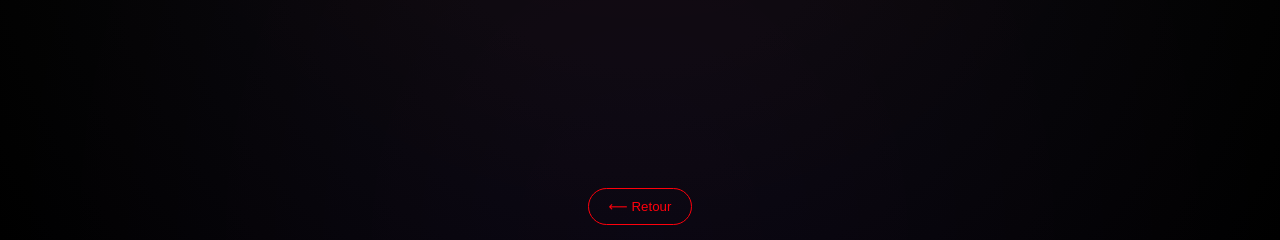
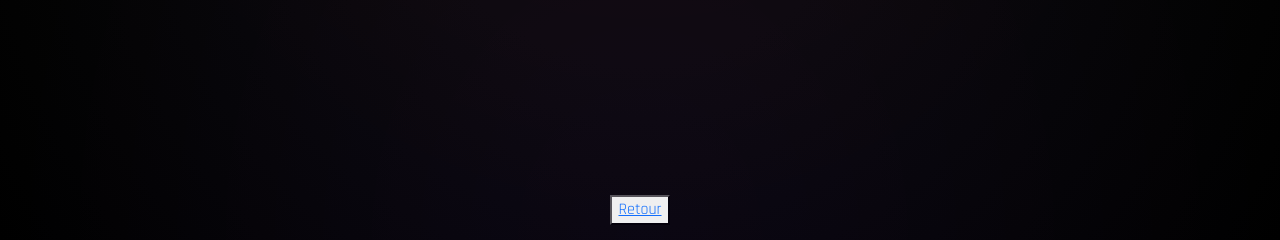
Before and after one commit to DuvalK78/DuvalK78.github.io, a website: page eSports/IndexEsports.html in a window 1280 px wide. Shown: the part 560-800 px from the top of the page. Drawn offline with nearby package versions, Linux system fonts and the light colour scheme.

Commit message:
Update IndexEsports.html

```diff
--- a/eSports/IndexEsports.html
+++ b/eSports/IndexEsports.html
@@ -3,6 +3,7 @@
 <head>
   <meta charset="UTF-8" />
   <meta name="viewport" content="width=device-width, initial-scale=1.0" />
+  <link href="https://cdn.jsdelivr.net/npm/bootstrap@5.3.0/dist/css/bootstrap.min.css" rel="stylesheet">
   <title>Mes équipes LoL favorites</title>
   <link rel="stylesheet" href="style.css" />
 </head>
@@ -48,7 +49,8 @@
   </main>
 
   <footer>
-    <button id="returnBtn">⟵ Retour</button>
+     <button> <a href="../Websitesindex.html">Retour</a></button>
+    <!--<button id="returnBtn">⟵ Retour</button>-->
   </footer>
 
   <script src="script.js"></script>
```
